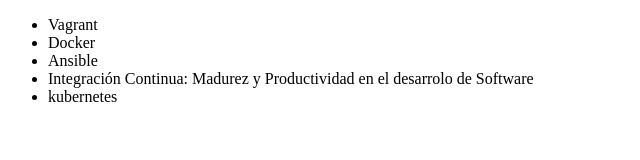
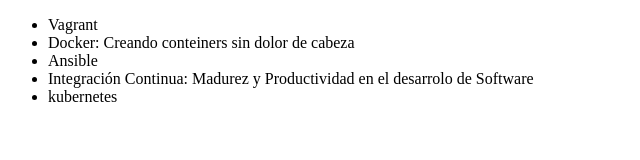
Before and after one commit to Matihus00/alura-git, a plain HTML site: page index.html in a window 1280 px wide. Shown: the whole page, without its empty margins (0-640 px from the left). Drawn offline with Linux system fonts and the light colour scheme.

Commit message:
y esto que es

```diff
--- a/index.html
+++ b/index.html
@@ -7,7 +7,7 @@
     <body>
         <ul>
             <li>Vagrant</li>
-            <li>Docker</li>
+            <li>Docker: Creando conteiners sin dolor de cabeza</li>
             <li>Ansible</li>
             <li>Integración Continua: Madurez y Productividad en el desarrolo de Software</li>
             <li>kubernetes</li>
```
